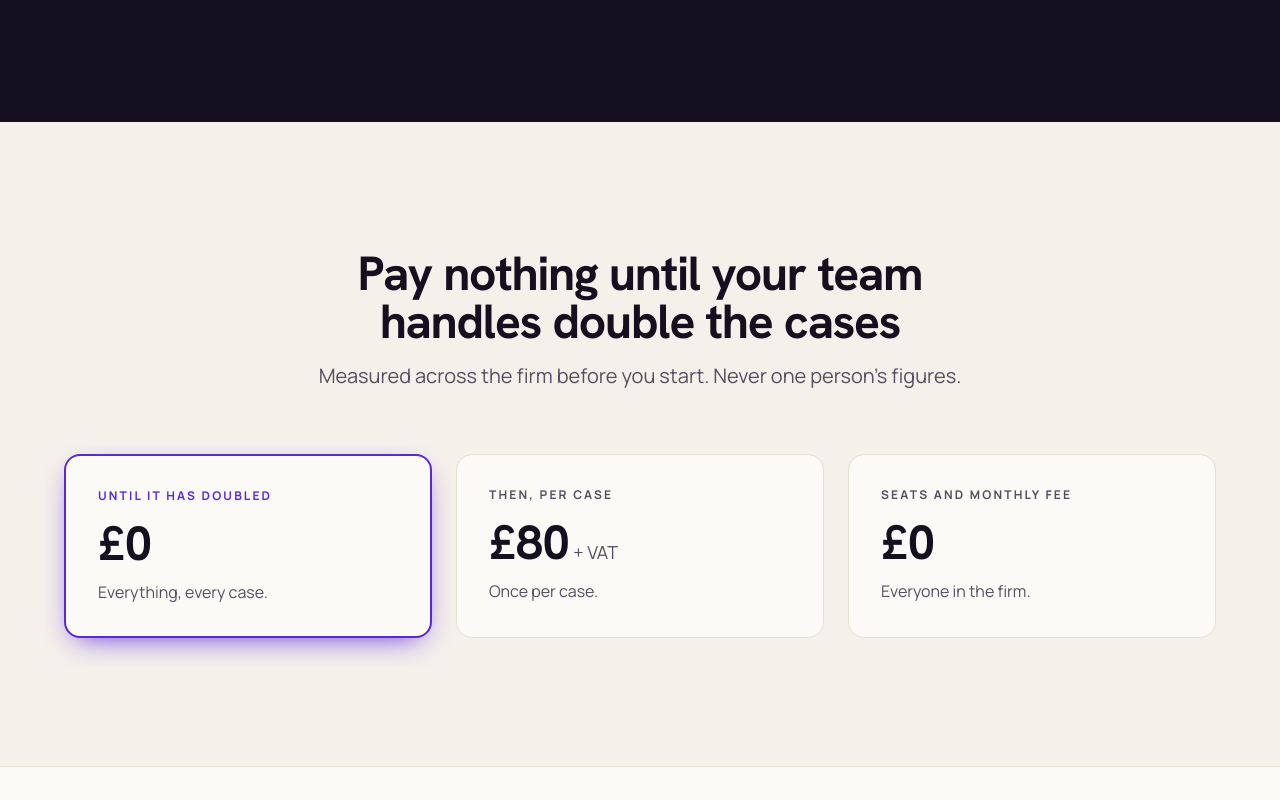
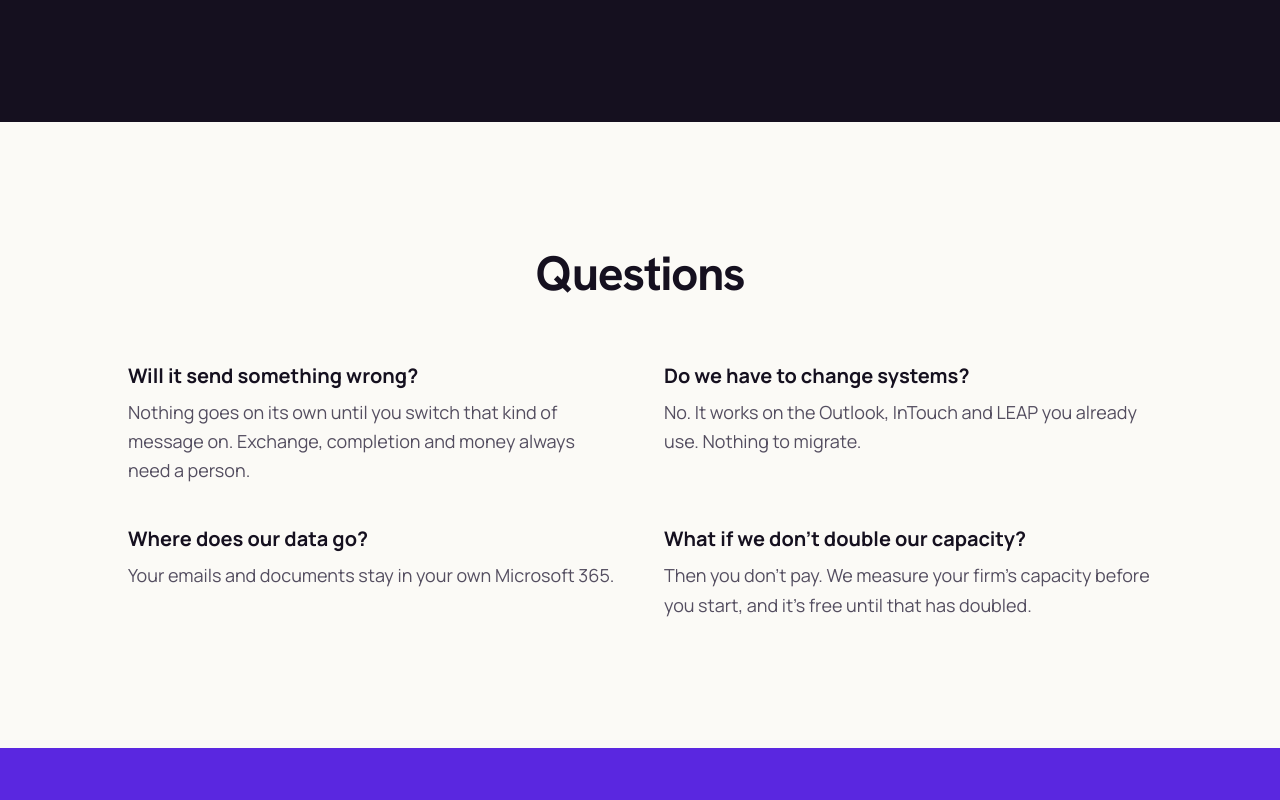
Before and after one commit to panwyll/case-lightning, a Next.js app: page /conveyi in a window 1280 px wide. Shown: the part 5940-6740 px from the top of the page. Built offline with nearby package versions, Linux system fonts and the light colour scheme; no server answers.

Commit message:
Landing: remove the pricing section
Co-Authored-By: Claude Opus 5.5 <noreply@anthropic.com>
Claude-Session: https://claude.ai/code/session_01ENxd8iCZjhhxKm8BJpVMKX

```diff
--- a/app/conveyi/page.tsx
+++ b/app/conveyi/page.tsx
@@ -260,32 +260,8 @@ export default function Page() {
         </div>
       </section>
 
-      {/* ── PRICING ── the guarantee first, then what it costs after. */}
-      <section className="px-6 py-24 md:py-32">
-        <div className="mx-auto max-w-6xl">
-          <SectionHead title="Pay nothing until your team handles double the cases" lede="Measured across the firm before you start. Never one person’s figures." />
-          <div className="mt-16 grid gap-6 md:grid-cols-3">
-            <div className="rounded-2xl border-2 border-violet bg-paper-soft p-8 shadow-violet">
-              <div className="text-xs font-bold uppercase tracking-[0.18em] text-violet">Until it has doubled</div>
-              <div className="mt-4 font-serif text-5xl font-bold">£0</div>
-              <p className="mt-3 text-ink-soft">Everything, every case.</p>
-            </div>
-            <div className="rounded-2xl border border-line bg-paper-soft p-8">
-              <div className="text-xs font-bold uppercase tracking-[0.18em] text-ink-soft">Then, per case</div>
-              <div className="mt-4 font-serif text-5xl font-bold">£80<span className="font-sans text-lg font-normal text-ink-soft"> + VAT</span></div>
-              <p className="mt-3 text-ink-soft">Once per case.</p>
-            </div>
-            <div className="rounded-2xl border border-line bg-paper-soft p-8">
-              <div className="text-xs font-bold uppercase tracking-[0.18em] text-ink-soft">Seats and monthly fee</div>
-              <div className="mt-4 font-serif text-5xl font-bold">£0</div>
-              <p className="mt-3 text-ink-soft">Everyone in the firm.</p>
-            </div>
-          </div>
-        </div>
-      </section>
-
       {/* ── QUESTIONS ── the objections, answered in the open. */}
-      <section className="border-t border-line bg-paper-soft px-6 py-24 md:py-32">
+      <section className="bg-paper-soft px-6 py-24 md:py-32">
         <div className="mx-auto max-w-6xl">
           <SectionHead title="Questions" />
           <dl className="mx-auto mt-16 grid max-w-5xl gap-x-12 gap-y-10 md:grid-cols-2">
```
